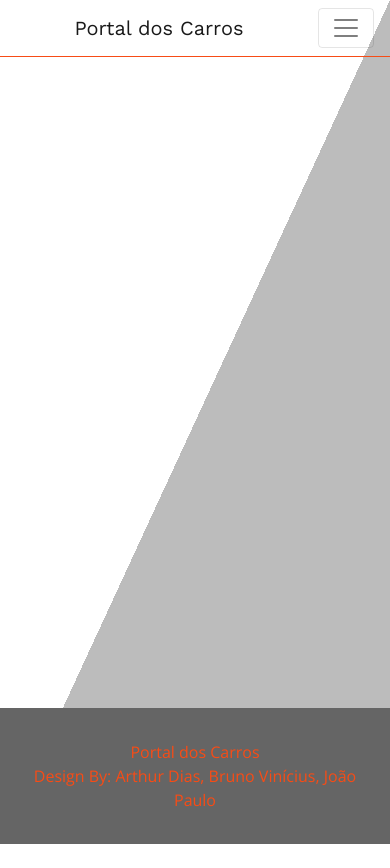
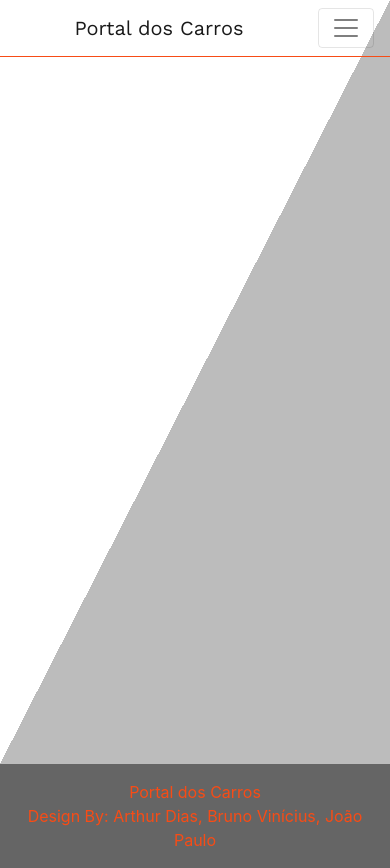
Before and after one commit to arthurdias-trad/Projeto1-Santander-FullStack, a PHP site: page /template1.html in a window 390 px wide. Before the commit the page ends 844 px from the top, so only its background shows below. Run offline with PHP 8.4, Linux system fonts and the light colour scheme; some libraries are stand-ins or nearby versions.

Commit message:
Ajuste do fundo com breakpoints

```diff
--- a/ArthurDias, BrunoVinícius, JoãoPaulo – PortalDeCarros/css/style.css
+++ b/ArthurDias, BrunoVinícius, JoãoPaulo – PortalDeCarros/css/style.css
@@ -5,17 +5,15 @@
   --color-claro: #bcbcbc;
 }
 
-body {
+.tudo-menos-footer {
   background: linear-gradient(to top left, var(--color-claro) 50%, white 50%);
   font-family: "Open Sans", sans-serif;
-  min-height: 100vh;
+  min-height: calc(100vh - 80px);
 }
 
 footer {
   width: 100%;
-  padding: 2rem 0;
-  position: absolute;
-  bottom: 0;
+  padding: 1rem 0;
 }
 
 .footer {
@@ -62,23 +60,33 @@ nav {
     flex-direction: row;
     justify-content: space-between;
   }
+
+  .tudo-menos-footer {
+    min-height: calc(100vh - 88px);
+  }
 }
 
 /* Telas médias */
 @media (min-width: 768px) {
   .footer {
     font-size: 1.25rem;
+    padding: 1.25rem 0;
+  }
+
+  .tudo-menos-footer {
+    min-height: calc(100vh - 101.6px);
   }
 }
 
 /* Telas grandes */
 @media (min-width: 992px) {
-  body {
+  .tudo-menos-footer {
     background: linear-gradient(
       to top right,
       var(--color-claro) 50%,
       white 50%
     );
+    min-height: calc(100vh - 108px);
   }
 
   nav {
--- a/ArthurDias, BrunoVinícius, JoãoPaulo – PortalDeCarros/template1.html
+++ b/ArthurDias, BrunoVinícius, JoãoPaulo – PortalDeCarros/template1.html
@@ -12,6 +12,7 @@
     <link rel="stylesheet" href="css/style.css" />
   </head>
   <body>
+    <div class="tudo-menos-footer">
       <header>
         <nav class="navbar navbar-expand-lg navbar-light navbar-transparent">
           <div class="container">
@@ -41,7 +42,9 @@
           </div>
         </nav>
       </header>
-    <main></main>
+      <main">
+      </main>
+    </div>
     <footer class="bg-escuro">
       <div class="container footer">
         <div class="footer-logo">
```
Lines whose indentation alone changed are shown as unchanged.
